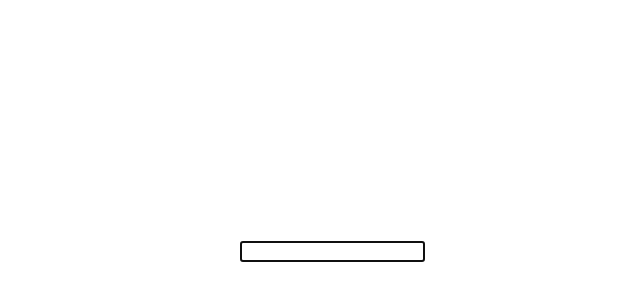
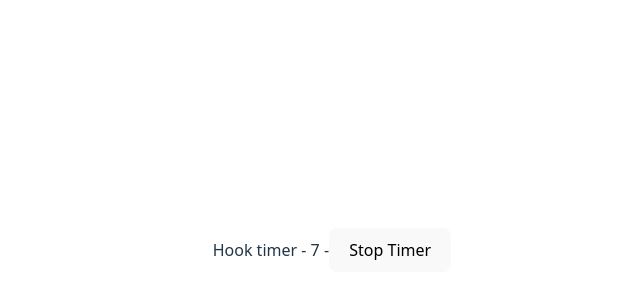
Before and after one commit to reinertisa/react-typescript-tutorials, a React (Vite) app: page / in a window 1280 px wide. Shown: the part 150-450 px from the top of the page, without its empty margins (308-948 px from the left). Built offline with nearby package versions, Linux system fonts and the light colour scheme.

Commit message:
feat(website): useRef with mutable value

```diff
--- a/src/App.tsx
+++ b/src/App.tsx
@@ -1,11 +1,10 @@
 import './App.css'
-
-import DomRef1 from "./useref/DomRef1.tsx";
+import MutableRef1 from "./useref/MutableRef1.tsx";
 
 function App() {
     return (
         <div>
-            <DomRef1 />
+            <MutableRef1 />
         </div>
     )
 }
--- /dev/null
+++ b/src/useref/MutableRef1.tsx
@@ -0,0 +1,27 @@
+import {useRef, useEffect, useState} from 'react';
+
+export default function MutableRef1() {
+    const [timer, setTimer] = useState(0);
+    const intervalRef = useRef<number | undefined>(undefined);
+
+    const stopTimer = () => {
+        window.clearInterval(intervalRef.current);
+    }
+
+    useEffect(() => {
+
+        intervalRef.current = window.setInterval(() => {
+            setTimer((timer) => timer + 1);
+        }, 1000)
+
+        return () => stopTimer();
+
+    }, [])
+
+    return (
+        <div>
+            Hook timer - {timer} -
+            <button onClick={stopTimer}>Stop Timer</button>
+        </div>
+    )
+}
```
